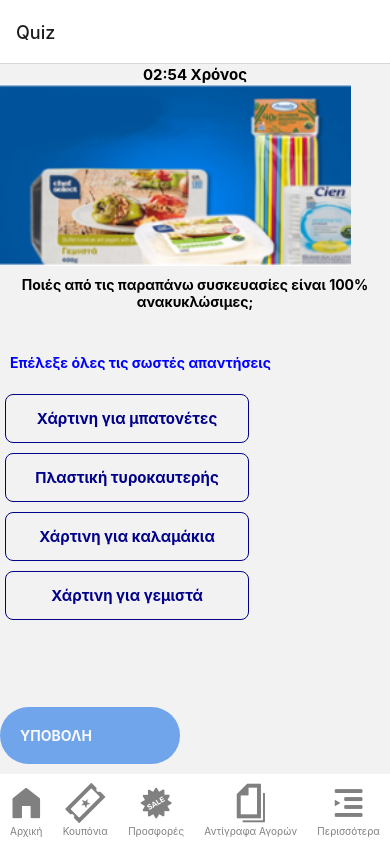
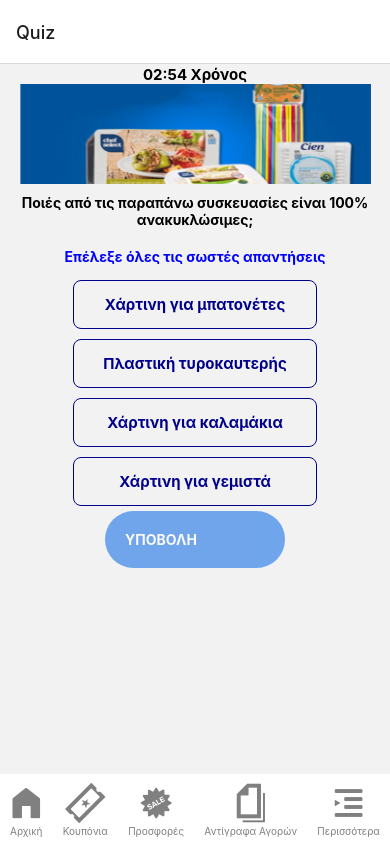
Before and after one commit to chara-b/LidlAppForHackathonParticipation, a React Native app: screen /Quiz in a window 390 px wide. Built offline with nearby package versions, Linux system fonts and the light colour scheme.

Commit message:
final changes

```diff
--- a/src/ui/screens/pinCodeScreen.js
+++ b/src/ui/screens/pinCodeScreen.js
@@ -47,12 +47,12 @@ const styles = StyleSheet.create({
     height: "100%",
     backgroundColor: "rgb(37,84,160)",
     justifyContent: "center",
-    alignContent: "center",
+    alignItems: "center",
   },
   button: {
     flex: 1,
-    padding: 15,
-    width: "50%",
+    padding: 20,
+    width: "100%",
     backgroundColor: "white",
     borderRadius: "40px",
     textAlign: "center",
--- a/src/ui/screens/quizScreen.js
+++ b/src/ui/screens/quizScreen.js
@@ -1,5 +1,5 @@
 import { useState } from "react";
-import { StyleSheet, Image, Text, StatusBar } from "react-native";
+import { StyleSheet, Image, Text, StatusBar, View } from "react-native";
 import CHeader from "../components/molecules/CHeader/CHeader";
 import QuizList from "../components/organisms/quizList";
 
@@ -33,7 +33,7 @@ function QuizScreen({ navigation }) {
   const quizSubQuestionTitle = "Επέλεξε όλες τις σωστές απαντήσεις";
   const [isTimeOff, setIsTimeOff] = useState(); //becomes true after time is off, so now we can change the text printed in the console if button is pressed although the time has run out! we first pass this variable here inside quizlist as a prop
   return (
-    <>
+    <View style={styles.container}>
       <CHeader
         //title={headerTitle}
         timeOff={(timeoff) => setIsTimeOff(timeoff)}
@@ -45,11 +45,15 @@ function QuizScreen({ navigation }) {
       <Text style={styles.quizQuestion}>{quizQuestion}</Text>
       <Text style={styles.quizSubQuestionTitle}>{quizSubQuestionTitle}</Text>
       <QuizList data={data} isTimeOff={isTimeOff} navigation={navigation} />
-    </>
+    </View>
   );
 }
 
 const styles = StyleSheet.create({
+  container: {
+    justifyContent: "center",
+    alignItems: "center",
+  },
   quizBanner: {
     flex: 1,
     width: "90%",
--- a/src/ui/screens/refuserLevelSuccessScreen.js
+++ b/src/ui/screens/refuserLevelSuccessScreen.js
@@ -1,4 +1,4 @@
-import { StyleSheet, Image, Text, Alert } from "react-native";
+import { StyleSheet, Image, Text } from "react-native";
 import CButton from "../components/atoms/CButton/CButton";
 
 function RefuserLevelSuccessScreen({ navigation }) {
@@ -41,7 +41,7 @@ const styles = StyleSheet.create({
   levelUpButton: {
     flex: 1,
     padding: 20,
-    width: "180px",
+    width: "100%",
     backgroundColor: "rgb(26,115,232)",
     borderRadius: "40px",
     textAlign: "center",
```
